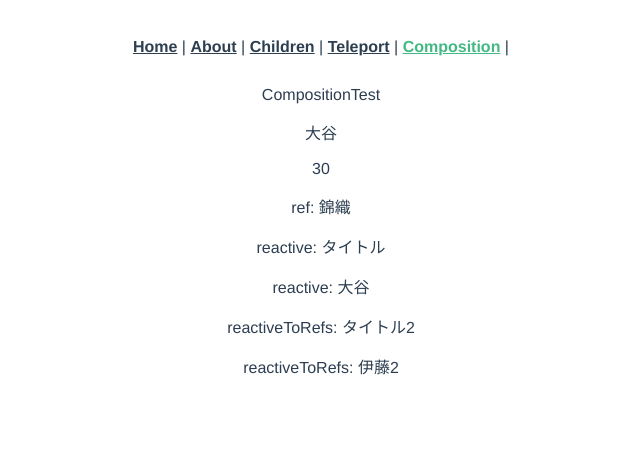
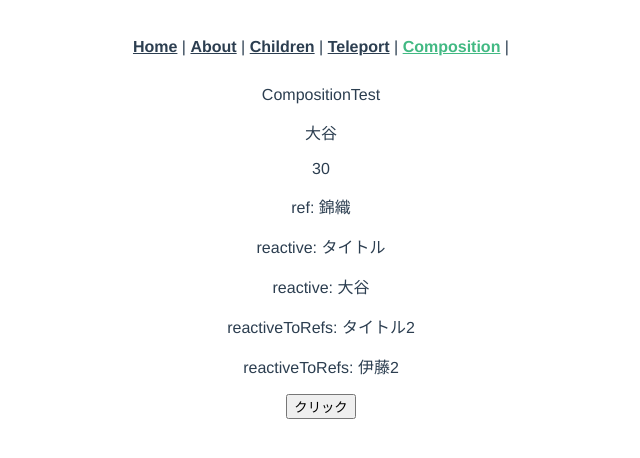
Before and after one commit to shota-watanabe/vue_test, a Vue app in the folder section10/vue3-test/: page /composition-test in a window 1280 px wide. Shown: the top 458 px of the page, without its empty margins (319-959 px from the left). Built offline with nearby package versions, Linux system fonts and the light colour scheme.

Commit message:
add: メソッド

```diff
--- a/section10/vue3-test/src/views/CompositionTest.vue
+++ b/section10/vue3-test/src/views/CompositionTest.vue
@@ -8,6 +8,7 @@
     <p>reactive: {{ book.author[0] }}</p>
     <p>reactiveToRefs: {{ titleRef }}</p>
     <p>reactiveToRefs: {{ authorRef[1] }}</p>
+    <button @click="btnClick">クリック</button>
   </div>
 </template>
 
@@ -28,6 +29,12 @@ export default {
       titleRef: 'タイトル2',
       authorRef: ['大谷2', '伊藤2']
     })
+    // 引数が1つの場合は括弧を省略できる
+    const btnClick = e => {
+      console.log('クリック')
+      // イベント情報を取得
+      console.log(e)
+    }
 
     console.log("setup");
     console.log(nameRef.value);
@@ -37,7 +44,8 @@ export default {
       nameRef,
       book,
       // リアクティブなオブジェクトを展開するときはtoRefs
-      ...toRefs(bookToRefs)
+      ...toRefs(bookToRefs),
+      btnClick
     };
   },
   data() {
```
